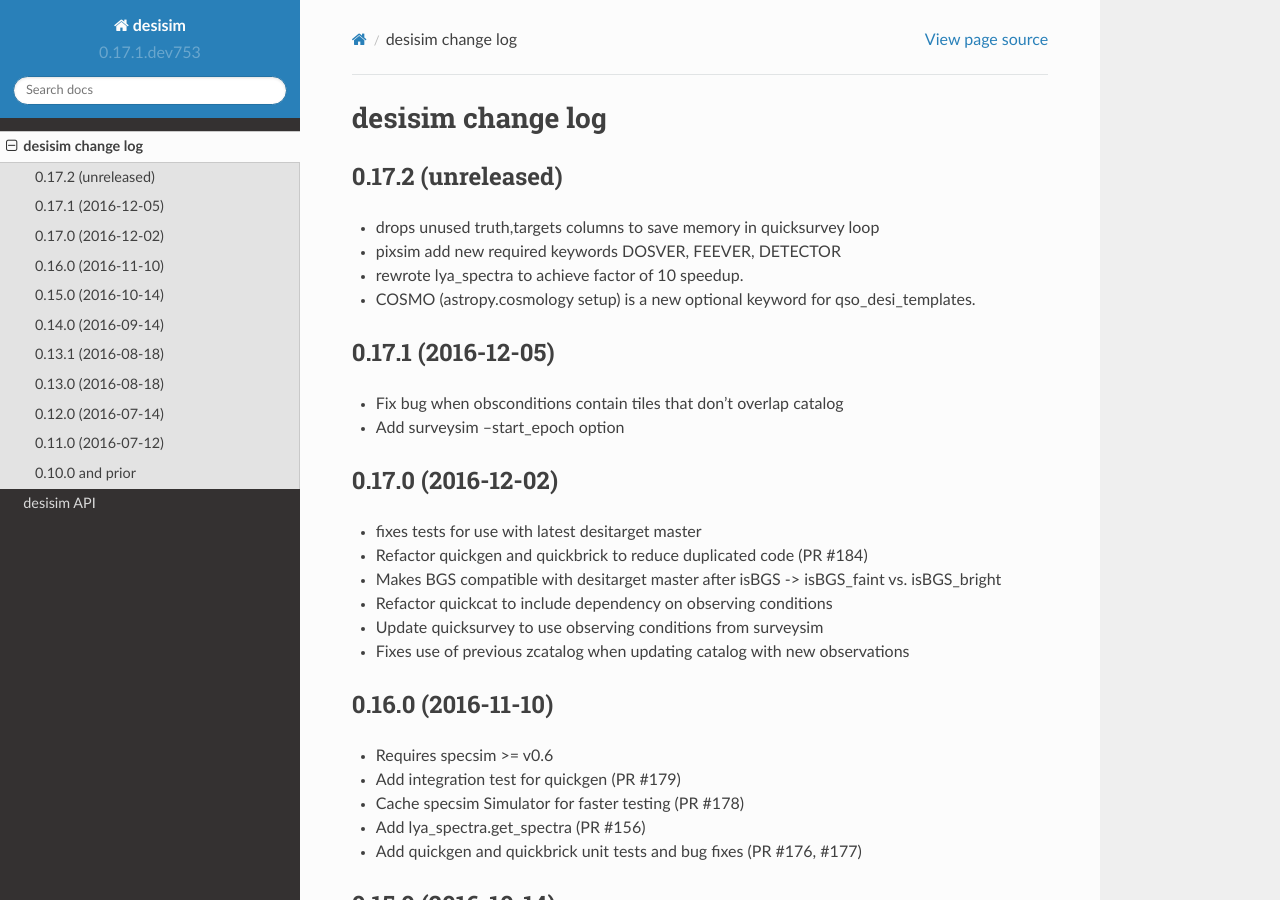
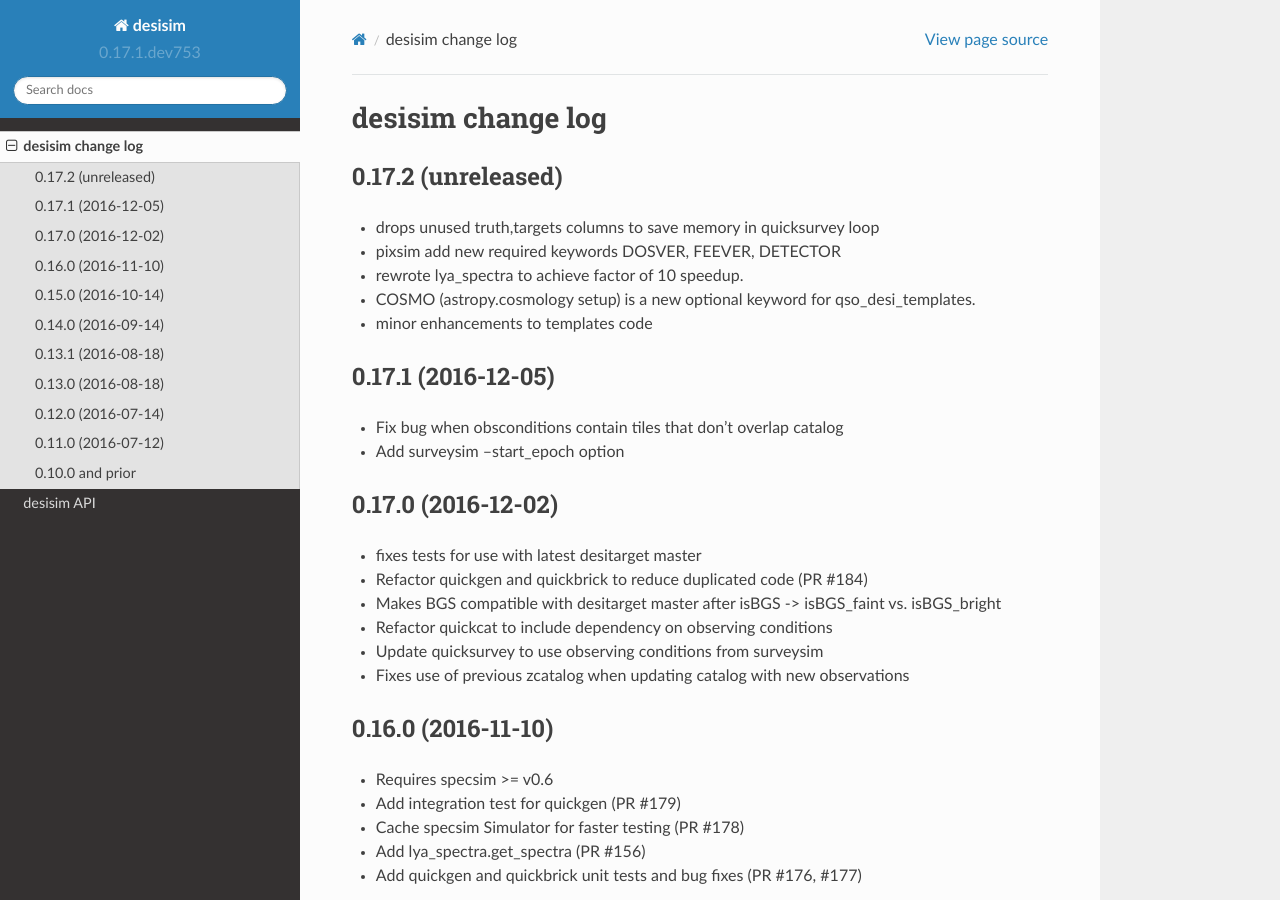
Before and after one commit to desihub/desisim, a Sphinx documentation site: the page built from doc/changes.rst, in a window 1280 px wide and 900 px high. Built offline with Sphinx 7.4.7 and the Read the Docs theme 2.0.0, drawn with Linux system fonts in a browser that asks for light colours.

```diff
--- a/doc/changes.rst
+++ b/doc/changes.rst
@@ -9,6 +9,7 @@ desisim change log
 * pixsim add new required keywords DOSVER, FEEVER, DETECTOR
 * rewrote lya_spectra to achieve factor of 10 speedup.
 * COSMO (astropy.cosmology setup) is a new optional keyword for qso_desi_templates.
+* minor enhancements to templates code
 
 0.17.1 (2016-12-05)
 -------------------
```
Also changed, not shown: 1 other file.
